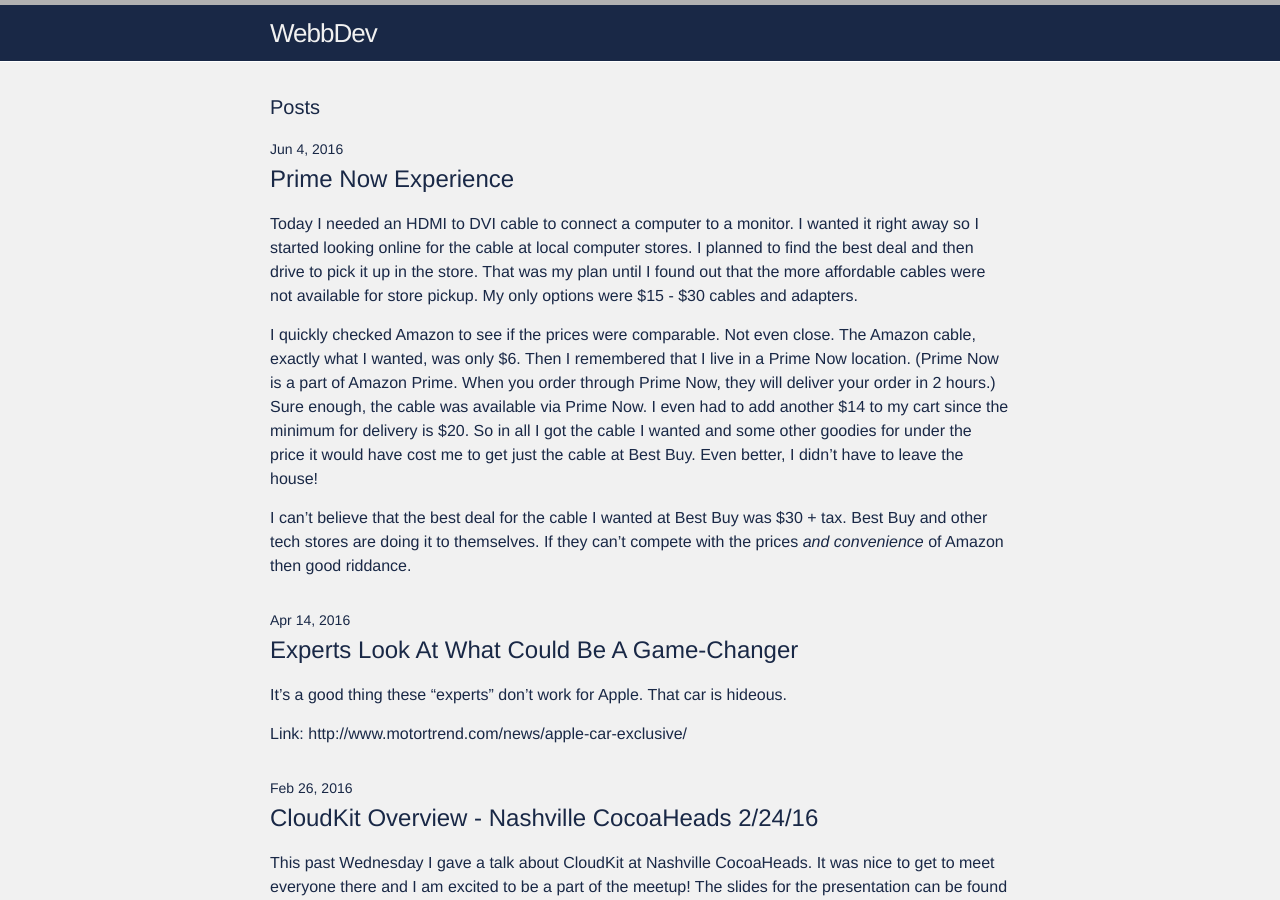
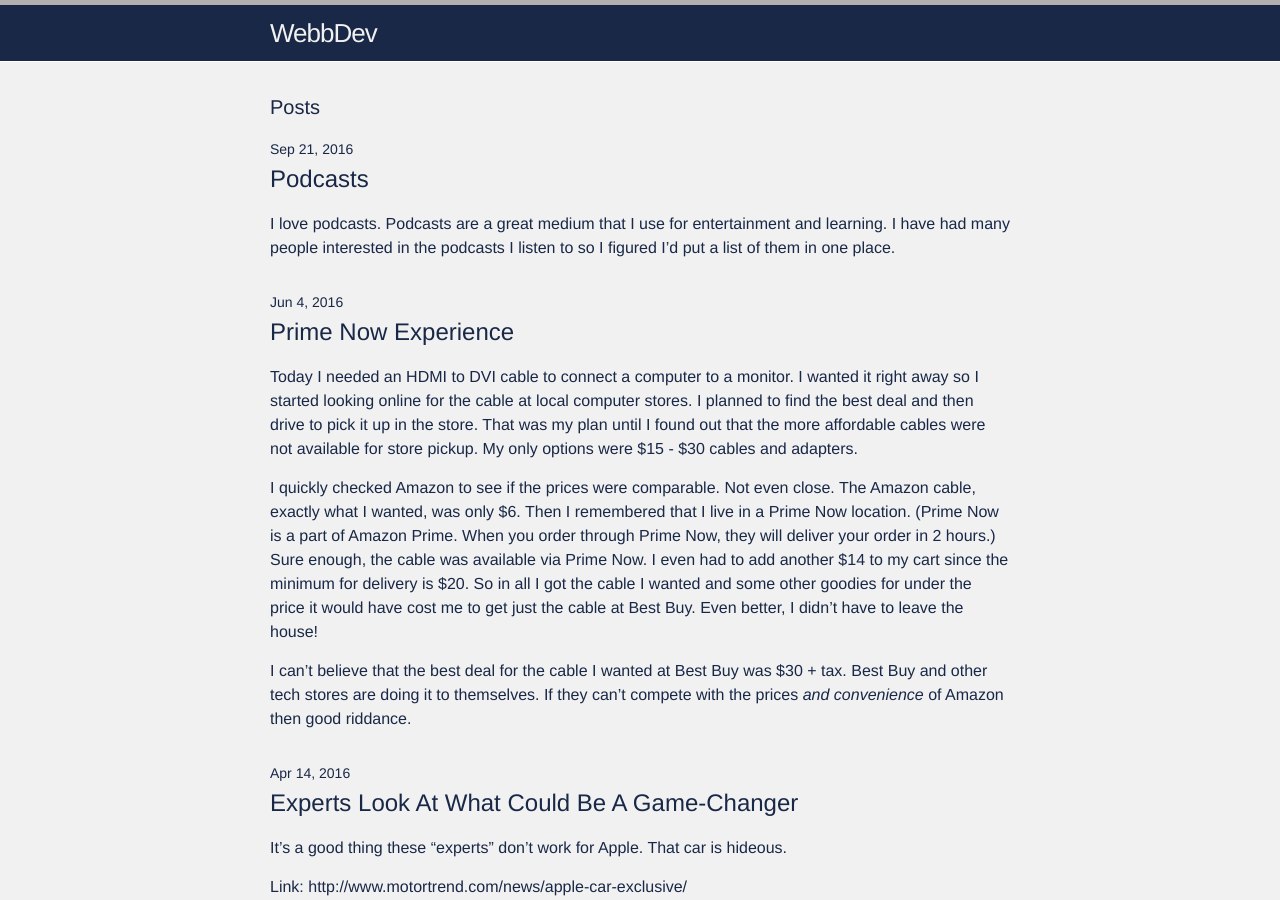
Before and after one commit to addisonwebb/addisonwebb.github.io, a Jekyll site: the page built from index.html, in a window 1280 px wide and 900 px high. Built offline with Jekyll 4.4.1, drawn with Linux system fonts in a browser that asks for light colours.

Commit message:
new post - Podcasts

```diff
--- a/_drafts/podcasts.md
+++ b/_posts/2016-09-21-Podcasts.md
@@ -1,14 +1,14 @@
 ---
 layout: post
 title: Podcasts
-published: false
-date: 2016-04-14 10:30
+published: true
+date: 2016-09-21 12:10
 category: links
-tags: podcasts, learning
+tags: addison recommends
 excerpt_separator: <!--more-->
 ---
 
-I love podcasts. Podcasts are a great medium. A lot of podcasts are like a radio show but available to listen to on-demand. I like to listen to podcasts while I am cooking, working out, cleaning, and driving.
+I love podcasts. Podcasts are a great medium that I use for entertainment and learning. I have had many people interested in the podcasts I listen to so I figured I'd put a list of them in one place.
 
 <!--more-->
 
@@ -33,4 +33,4 @@
  5. Upgrade - [Overcast](https://overcast.fm/itunes918152703/upgrade) | [iTunes](https://geo.itunes.apple.com/us/podcast/upgrade/id918152703?mt=2)
  6. Ctrl-Walt-Delete - [Overcast](https://overcast.fm/itunes1043196031/ctrl-walt-delete) | [iTunes](https://geo.itunes.apple.com/us/podcast/ctrl-walt-delete/id1043196031?mt=2)
 
-I listen to podcasts mostly on my iPhone. I use the app [Overcast](https://geo.itunes.apple.com/us/app/overcast-podcast-player/id888422857?mt=8). It is a great podcast player. It is free so I would recommend you try it.
+For listening to podcasts, I use the app [Overcast](https://geo.itunes.apple.com/us/app/overcast-podcast-player/id888422857?mt=8). It is a great podcast player. It is free so I recommend you try it.
```
